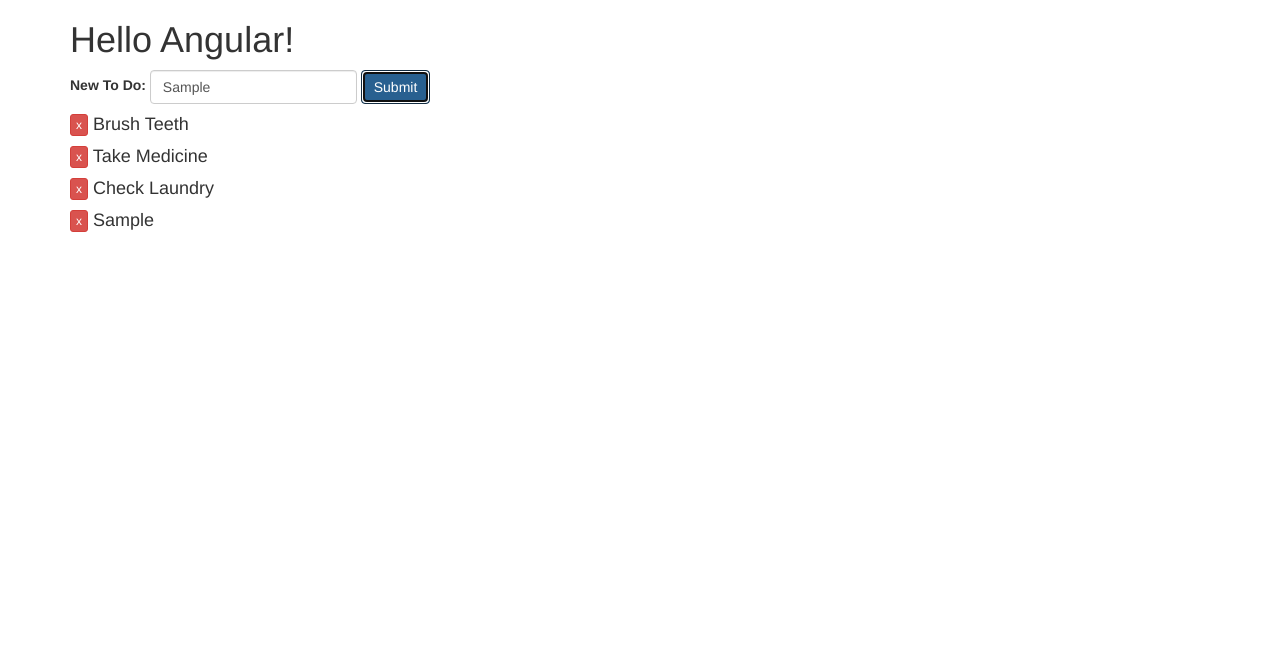
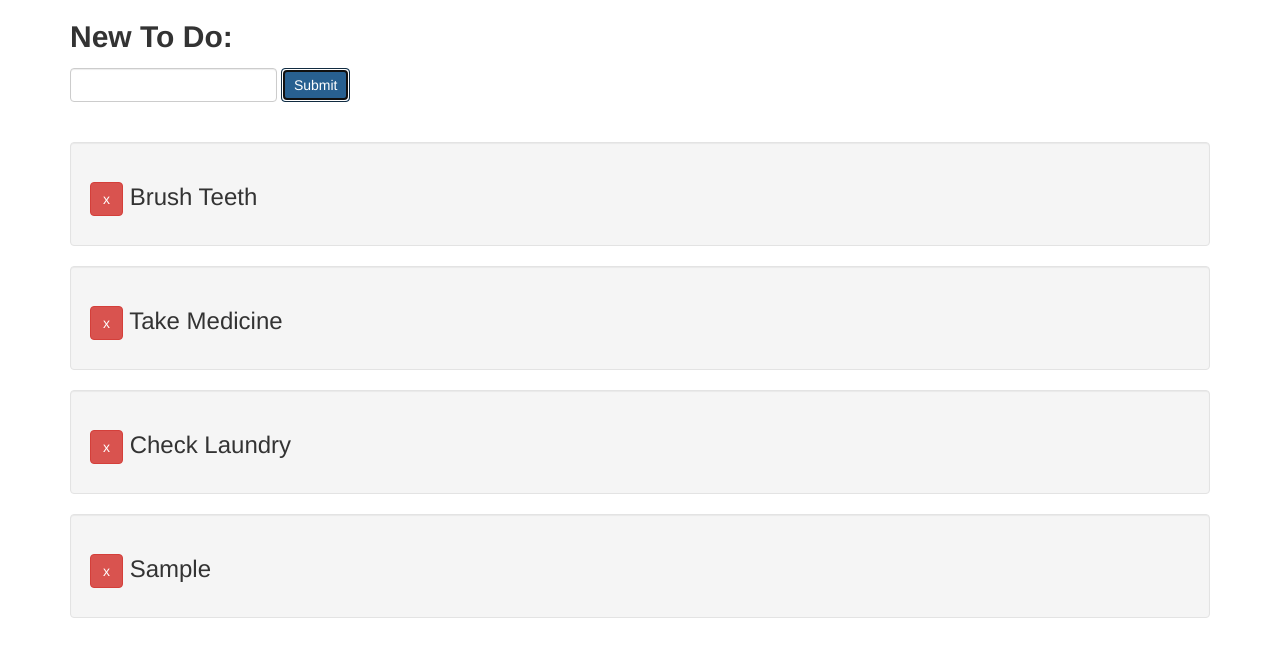
Before and after one commit to AndyThirion/Todo-Angular, a plain HTML site: page index.html in a window 1280 px wide. Both pictures are taken after typing "Sample" into the empty fields and a click on the button "Submit". Drawn offline with nearby package versions, Linux system fonts and the light colour scheme.

Commit message:
Funct: Add, track, remove

```diff
--- a/app.js
+++ b/app.js
@@ -3,13 +3,30 @@
 
 	app.controller('TodoCtrl', function(){
 		this.list = [
-			{text: "Brush Teeth"},
-			{text: "Take Medicine"},
-			{text: "Check Laundry"}
+			{text: "Brush Teeth", order: 0},
+			{text: "Take Medicine", order: 1},
+			{text: "Check Laundry", order: 2}
 		];
-		this.addTodo = function(todoText){
-			this.list.push({text: todoText});
+		this.newTodo = function(text, order){
+			this.text = text;
+			this.order = order || -1;
+			this.isComplete = false;
+		},
+		this.addTodo = function(text, order) {
+			var tmpTodo = new this.newTodo(text, order);
+			console.log("tmp", tmpTodo)
+			this.list.push(tmpTodo);
+			$('#todoInput').val('');
+		},
+
+		this.removeTodo = function(order){
+			this.list.splice(order, 1);
 			console.log(this.list);
+
+			for (var i=0; i<this.list.length; i++)
+			{
+				this.list[i].order = i;
+			}
 		}
 
 		this.helloWorld = "Hello Angular!"
--- a/index.html
+++ b/index.html
@@ -11,21 +11,24 @@
     <div class="container">
 
       <div ng-controller="TodoCtrl as todos">
-        <h1>{{todos.helloWorld}}</h1>
 
         <form class="form-inline">
           <div class="form-group">
-            <label>New To Do:</label>
-            <input type="text" class="form-control" ng-model="text">
-            <button ng-click="todos.addTodo(text)" class="btn btn-primary">Submit</button>
+            <h2>
+              <label>New To Do:</label>
+            </h2>
+            <input id="todoInput" type="text" class="form-control" ng-model="text">
+            <button ng-click="todos.addTodo(text, todos.list.length)" class="btn btn-primary">Submit</button>
           </div>
         </form>
 
-        <h4 ng-repeat="todo in todos.list">
-          <button class="btn btn-xs btn-danger" ng-click="test = this">x</button>
-          {{todo.text}}
-          {{test}}
-        </h4>
+        <br>
+        <br>
+
+        <div class="well" ng-repeat="todo in todos.list">
+          <h3><button class="btn btn btn-danger" ng-click="todos.removeTodo(todo.order)">x</button>
+          {{todo.text}}</h3>
+        </div>
       </div>
 
 
```
